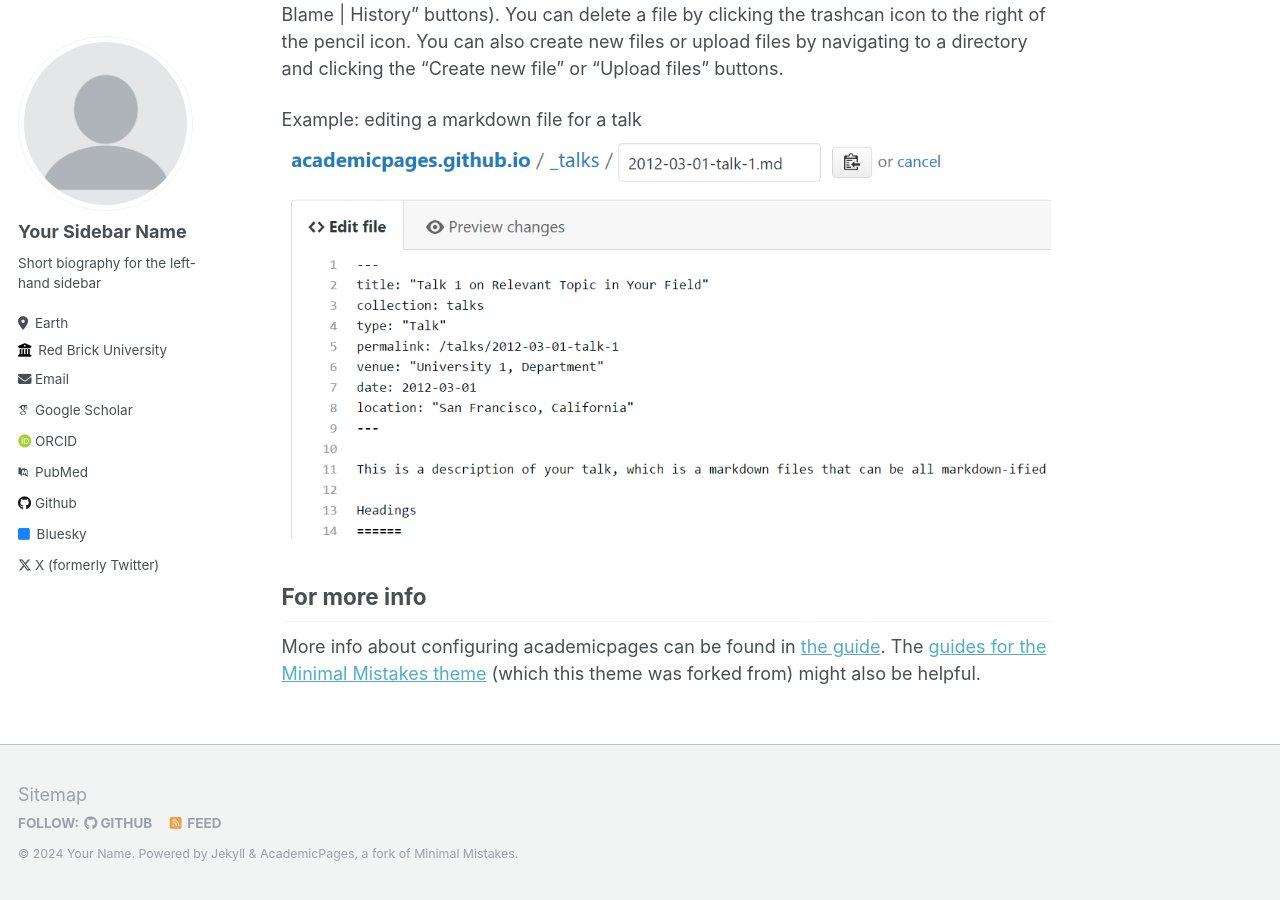
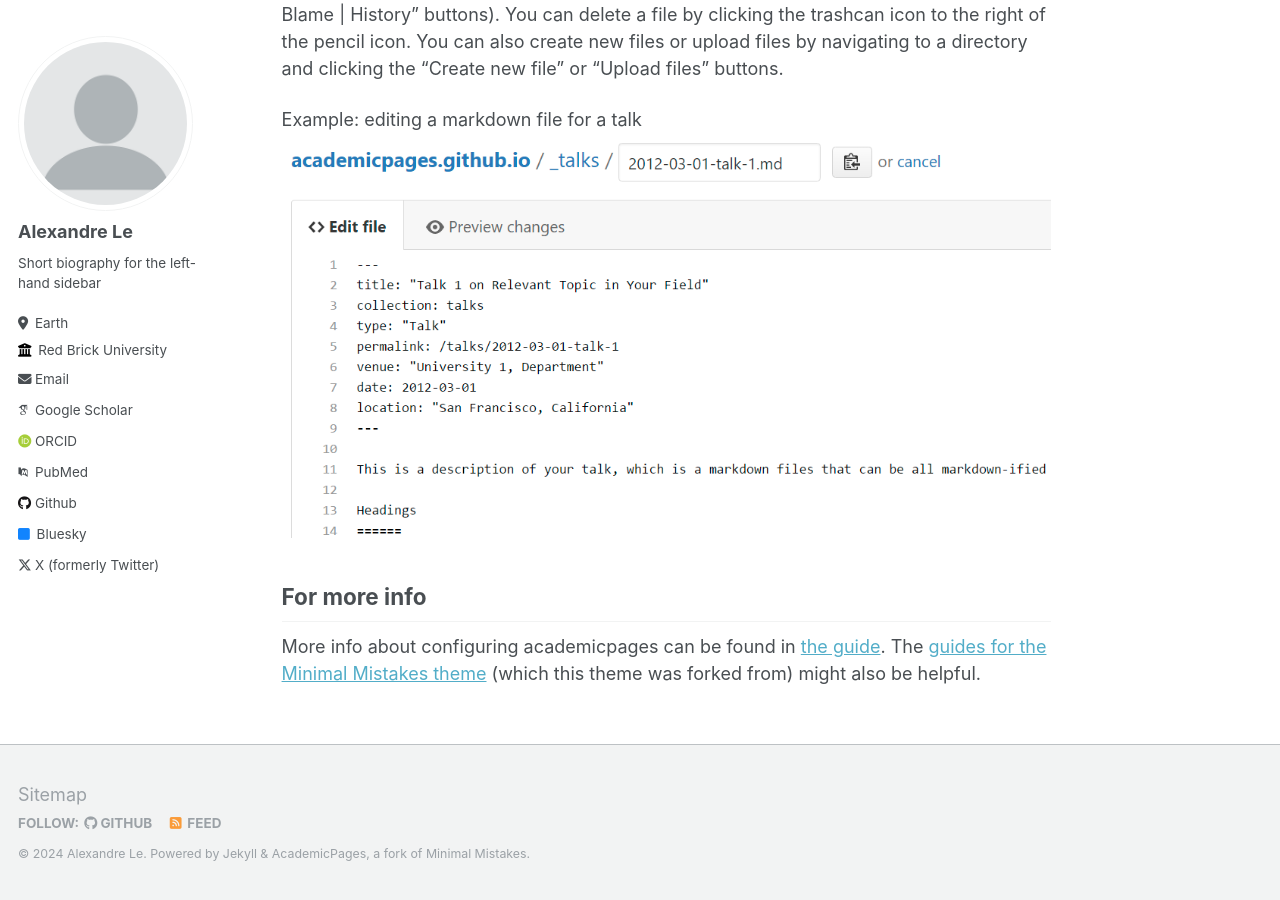
Before and after one commit to alexandre-tle/alexandre-tle.github.io, a Jekyll site: the page built from _pages/about.md, in a window 1280 px wide and 900 px high, scrolled down 2463 px. Built offline with Jekyll 4.4.1, drawn with Linux system fonts in a browser that asks for light colours; some web fonts are replaced.

Commit message:
Update _config.yml

```diff
--- a/_config.yml
+++ b/_config.yml
@@ -10,11 +10,11 @@
 locale                   : "en-US"
 title                    : "Your Name / Site Title"
 title_separator          : "-"
-name                     : &name "Your Name"
+name                     : &name "Alexandre Le"
 description              : &description "personal description"
-url                      : https://academicpages.github.io # the base hostname & protocol for your site e.g. "https://mmistakes.github.io"
+url                      : https://italeck.github.io # the base hostname & protocol for your site e.g. "https://mmistakes.github.io"
 baseurl                  : "" # the subpath of your site, e.g. "/blog"
-repository               : "academicpages/academicpages.github.io"
+repository               : "italeck/italeck.github.io"
 
 # Site Author - The following control what appear as part of the author content on the side bar.
 #               If a field is blank the icon and link will not appear, otherwise it will be shown.
@@ -22,7 +22,7 @@ repository               : "academicpages/academicpages.github.io"
 author:
   # Biographic information
   avatar           : "profile.png"
-  name             : "Your Sidebar Name"
+  name             : "Alexandre Le"
   pronouns         : # example: "she/her"
   bio              : "Short biography for the left-hand sidebar"
   location         : "Earth"
```
